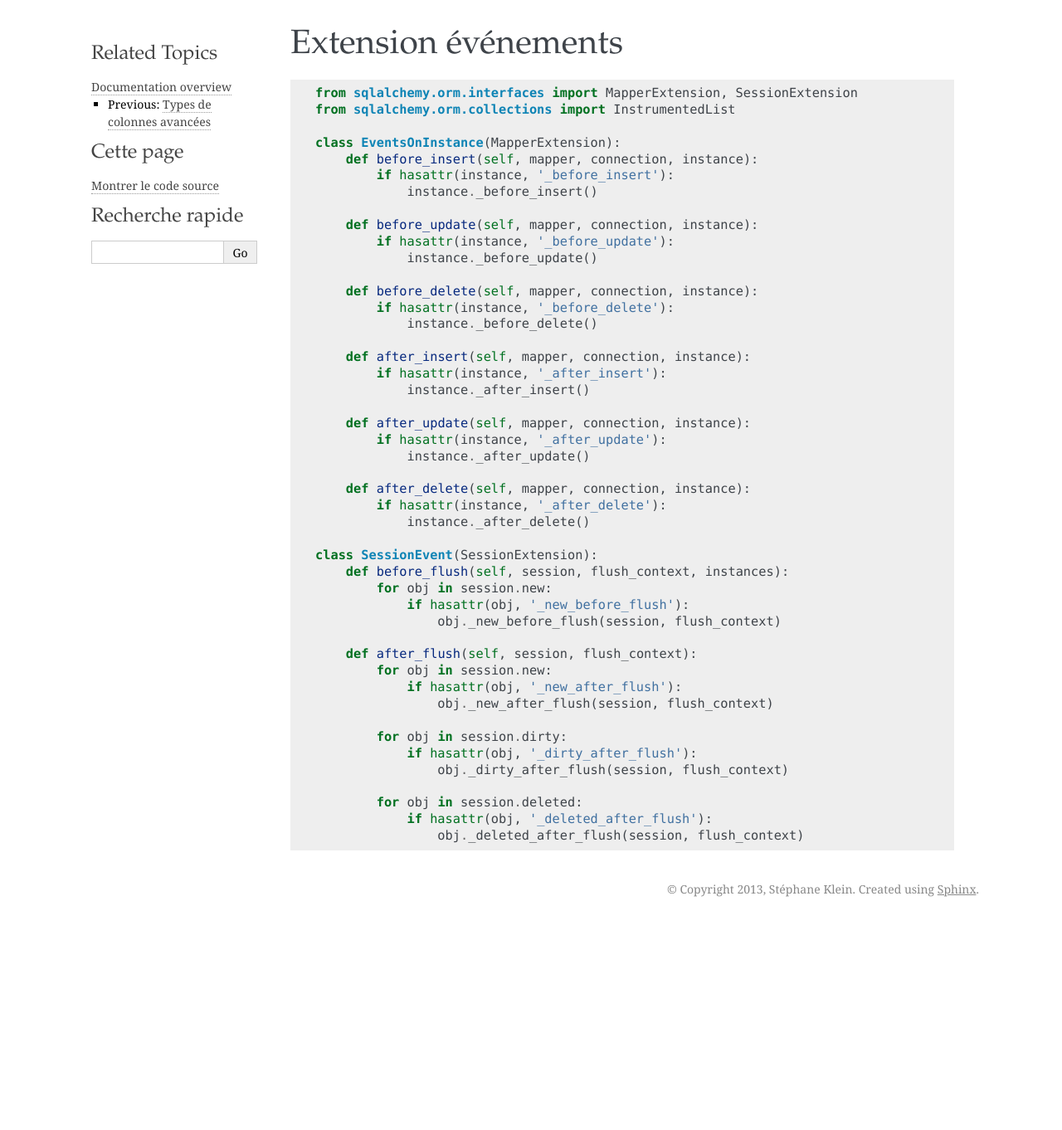
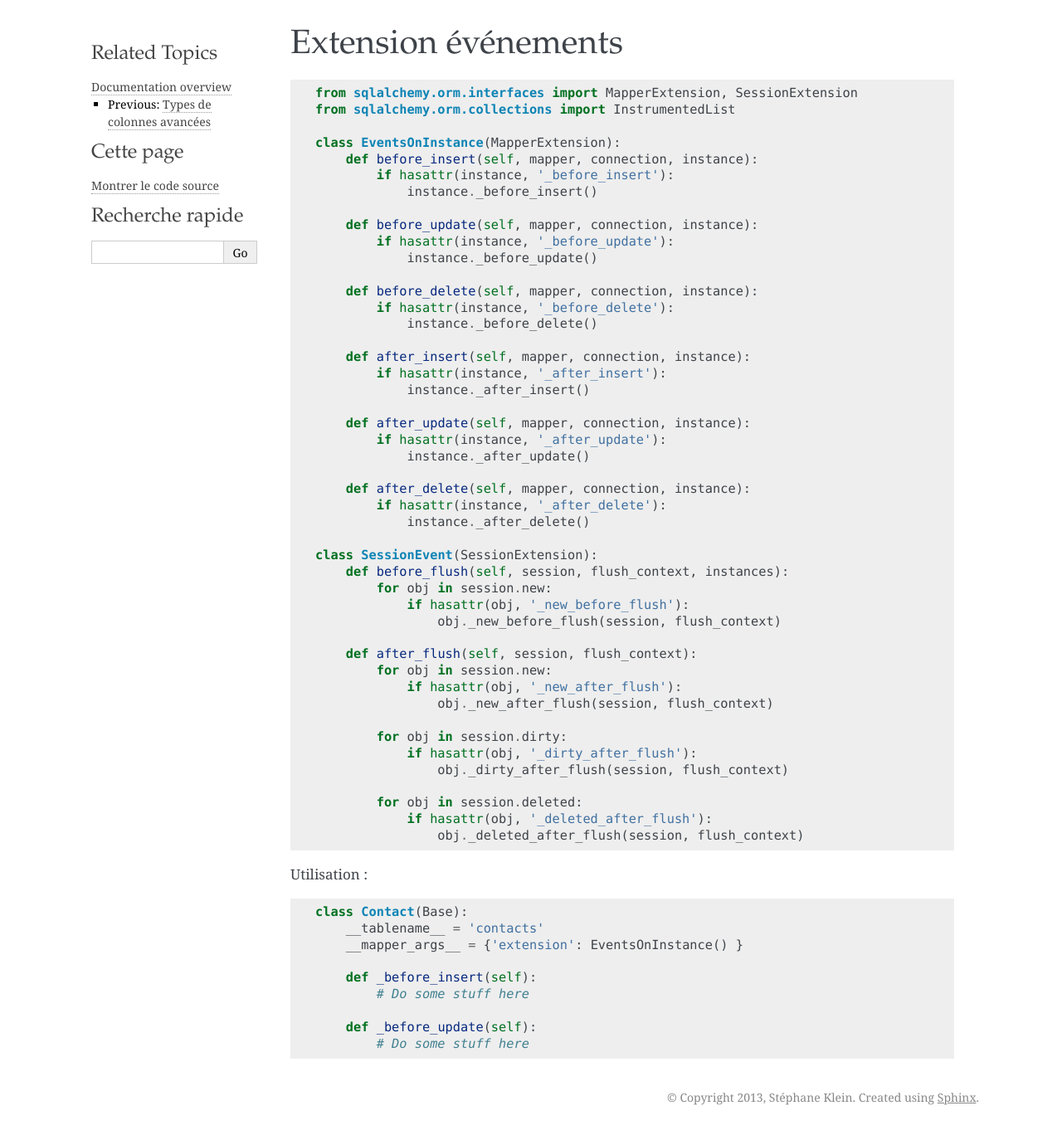
Before and after one commit to harobed/skalchemy-cookbook, a Sphinx documentation site: the page built from source/events.rst, in a window 1280 px wide. Shown: the whole page at 83% size. Built offline with Sphinx 7.4.7, drawn with Linux system fonts in a browser that asks for light colours; before the commit the page ends 1111 px from its top, so only the background shows below that.

Commit message:
Improve events page

```diff
--- a/source/events.rst
+++ b/source/events.rst
@@ -2,7 +2,7 @@
 Extension événements
 ====================
 
-::
+.. code-block:: python
 
     from sqlalchemy.orm.interfaces import MapperExtension, SessionExtension
     from sqlalchemy.orm.collections import InstrumentedList
@@ -50,3 +50,17 @@ Extension événements
             for obj in session.deleted:
                 if hasattr(obj, '_deleted_after_flush'):
                     obj._deleted_after_flush(session, flush_context)
+
+Utilisation :
+
+.. code-block:: python
+
+    class Contact(Base):
+        __tablename__ = 'contacts'
+        __mapper_args__ = {'extension': EventsOnInstance() }
+
+        def _before_insert(self):
+            # Do some stuff here
+
+        def _before_update(self):
+            # Do some stuff here
```
